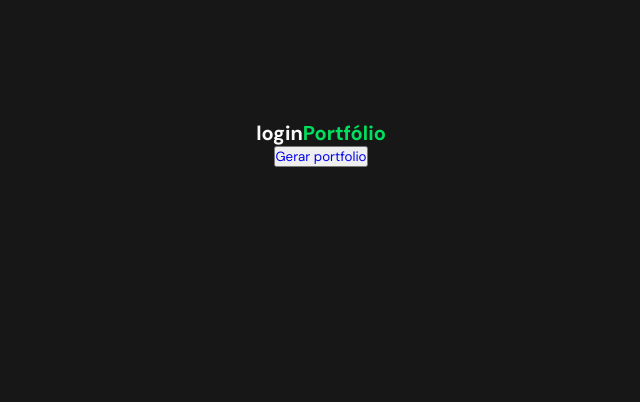
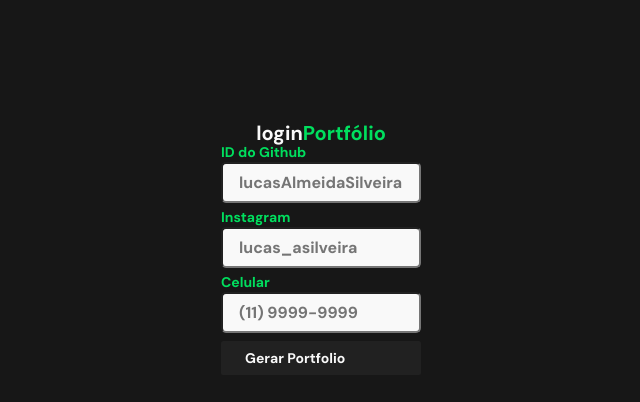
Before and after one commit to lucasAlmeidaSilveira/portfolio, a React (Create React App) app: page / in a window 1280 px wide. Shown: the top 402 px of the page, without its empty margins (319-959 px from the left). Built offline with nearby package versions, Linux system fonts and the light colour scheme.

Commit message:
add components button, inputlabel in index

```diff
--- /dev/null
+++ b/src/components/Button/index.tsx
@@ -0,0 +1,14 @@
+import { ButtonHTMLAttributes, ReactNode } from 'react';
+import { ButtonStyle } from "./style";
+
+interface ButtonProps extends ButtonHTMLAttributes<HTMLButtonElement> {
+  children: ReactNode;
+}
+
+export function Button({ children, ...rest }: ButtonProps) {
+  return (
+    <ButtonStyle type='button' {...rest}>
+      {children}
+    </ButtonStyle>
+  );
+}
--- /dev/null
+++ b/src/components/Button/style.ts
@@ -0,0 +1,24 @@
+import styled from 'styled-components';
+
+export const ButtonStyle = styled.button`
+  display: flex;
+  align-items: center;
+  justify-content: space-between;
+
+  max-width: 20rem;
+  width: 100%;
+  border: 0;
+  border-radius: 0.25rem;
+
+  font-size: 1.4rem;
+  font-weight: bold;
+  color: var(--white);
+  background-color: var(--gray-60);
+  padding: 8px 24px;
+
+  &:hover {
+    background-color: var(--gray-40);
+  }
+
+  transition: background 0.2s ease;
+`;
--- a/src/components/FormPortfolio/index.tsx
+++ b/src/components/FormPortfolio/index.tsx
@@ -1,15 +1,53 @@
-import { Link } from "react-router-dom";
-import { Container } from "./style";
+import { useHistory } from 'react-router-dom';
+import { FormEvent, useState } from 'react';
+import { Container } from './style';
+import { Button } from '../Button';
+import { InputLabel } from '../InputLabel';
 
 export function FormPortfolio() {
+  const history = useHistory();
+  const [name, setName] = useState('');
+  const [instagram, setInstagram] = useState('');
+  const [phone, setPhone] = useState('');
+
+  function handleCreatePortfolio(event: FormEvent) {
+    event.preventDefault();
+
+    if (name.trim() === '') {
+      return;
+    }
+
+    history.push(`/portfolio${name}`);
+  }
+
+  console.log(name, instagram, phone)
+
   return (
     <Container>
       <h1>
         login<span>Portfólio</span>
       </h1>
-      <button>
-        <Link to='/portfolio'>Gerar portfolio</Link>
-      </button>
+      <form onSubmit={handleCreatePortfolio}>
+        <InputLabel
+          label='ID do Github'
+          type='text'
+          placeholder='lucasAlmeidaSilveira'
+          setValue={setName}
+        />
+        <InputLabel
+          label='Instagram'
+          type='tel'
+          placeholder='lucas_asilveira'
+          setValue={setInstagram}
+        />
+        <InputLabel
+          label='Celular'
+          type='phone'
+          placeholder='(11) 9999-9999'
+          setValue={setPhone}
+        />
+        <Button type='submit'>Gerar Portfolio</Button>
+      </form>
     </Container>
   );
 }
--- /dev/null
+++ b/src/components/InputLabel/index.tsx
@@ -0,0 +1,20 @@
+import { InputHTMLAttributes } from 'react'
+import { Label } from './style'
+
+interface InputLabelProps extends InputHTMLAttributes<HTMLInputElement> {
+  label: string;
+  setValue: (value: string) => void;
+}
+
+export function InputLabel({label, type, placeholder, setValue}: InputLabelProps) {
+  return(
+    <Label>
+      {label}
+      <input
+        type={type}
+        placeholder={placeholder}
+        onChange={event => setValue(event.target.value)}
+      />
+    </Label>
+  )
+}
--- /dev/null
+++ b/src/components/InputLabel/style.ts
@@ -0,0 +1,34 @@
+import styled from 'styled-components';
+
+export const Label = styled.label`
+  display: flex;
+  flex-direction: column;
+  gap: 4px;
+  align-items: flex-start;
+  margin-bottom: .8rem;
+
+  font-size: 1.4rem;
+  font-weight: bold;
+  line-height: 1.2rem;
+  color: var(--green);
+
+  input {
+    padding: 8px 16px;
+    max-width: 20rem;
+    background: var(--white);
+    font-weight: bold;
+    font-size: 1.6rem;
+    color: var(--gray-20);
+    border-radius: 5px;
+
+    transition: all 0.2 ease;
+
+    &:hover {
+      background: #ffffff;
+    }
+
+    &:focus {
+     color: var(--gray-60);
+    }
+  }
+`;
--- a/src/pages/Portfolio/index.tsx
+++ b/src/pages/Portfolio/index.tsx
@@ -1,3 +1,4 @@
+import { useParams } from 'react-router-dom';
 import { About } from '../../components/About';
 import { Banner } from '../../components/Banner';
 import { Footer } from '../../components/Footer';
@@ -6,7 +7,14 @@ import { Projects } from '../../components/Projects';
 import { Services } from '../../components/Services';
 import { Skills } from '../../components/Skills';
 
+interface ParamsProps {
+  name: string;
+}
+
 export function Portfolio() {
+  let { name } = useParams<ParamsProps>();
+
+  console.log('params',name);
   return (
     <>
       <Header />
--- a/src/routes/index.tsx
+++ b/src/routes/index.tsx
@@ -7,7 +7,7 @@ export default function Routes() {
   return (
     <Switch>
       <Route path='/' exact component={ Login } />
-      <Route path='/portfolio' component={ Portfolio } />
+      <Route path='/portfolio:name' component={ Portfolio } />
     </Switch>
   );
 }
```
